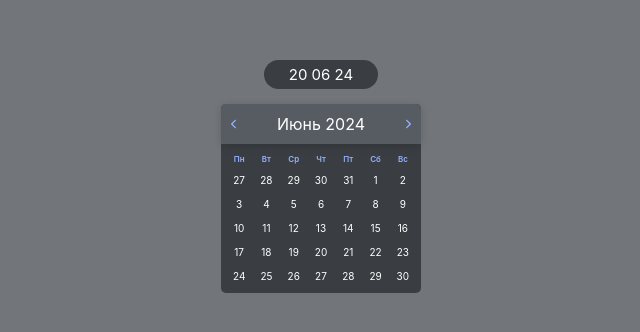
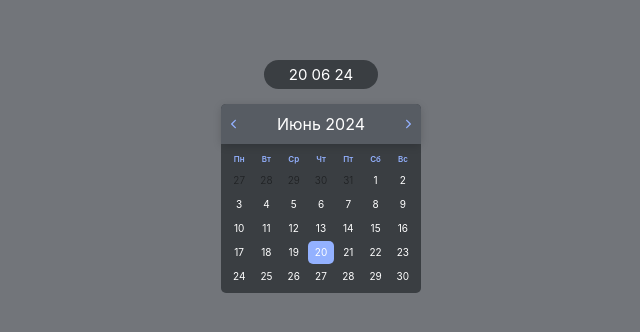
Before and after one commit to IvanSH-Jr/calendarWithTodo, a React (Create React App) app: page / in a window 1280 px wide. Shown: the part 224-556 px from the top of the page, without its empty margins (319-959 px from the left). Built offline with nearby package versions, Linux system fonts and the light colour scheme; the HTML template or start-up script is replaced by a standard one.

Commit message:
feat(selectDate): pick some date

```diff
--- a/src/components/Calendar/Calendar.tsx
+++ b/src/components/Calendar/Calendar.tsx
@@ -51,7 +51,20 @@ export const Calendar: React.FC<CalendarProps> = ({ locale, selectDate, selected
                 const isAdditionalDay = day.monthIndex !== state.selectedMonth.monthIndex;
 
                 return (
-                  <div className='calendar__day' key={`${day.dayNumber} - ${day.monthIndex}`}>
+                  <div
+                    aria-hidden
+                    key={`${day.dayNumber} - ${day.monthIndex}`}
+                    className={[
+                      'calendar__day',
+                      isToday ? 'calendar__today__item' : '',
+                      isSelectedDay ? 'calendar__selected__item' : '',
+                      isAdditionalDay ? 'calendar__additional__day' : ''
+                    ].join(' ')}
+                    onClick={() => {
+                      functions.setSelectedDay(day);
+                      selectDate(day.date)
+                    }}
+                  >
                     {day.dayNumber}
                   </div>
                 )
--- a/src/components/Calendar/hooks/useCalendar.ts
+++ b/src/components/Calendar/hooks/useCalendar.ts
@@ -98,7 +98,8 @@ export const useCalendar = ({ firstWeekDay = 2, locale = 'default', selectedDate
       selectedYearsInterval
     },
     functions: {
-      setMode
+      setMode,
+      setSelectedDay
     }
   };
 };
```
